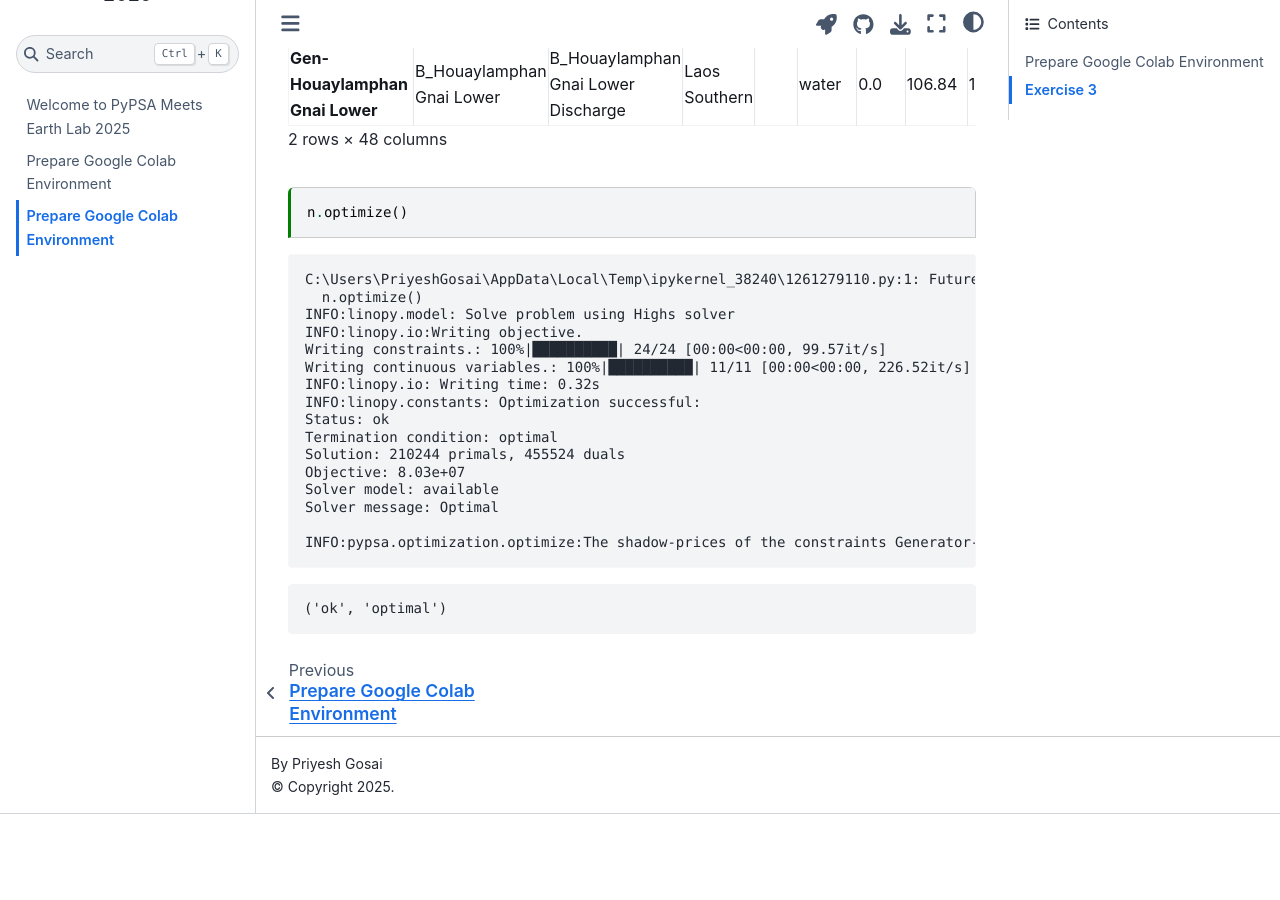
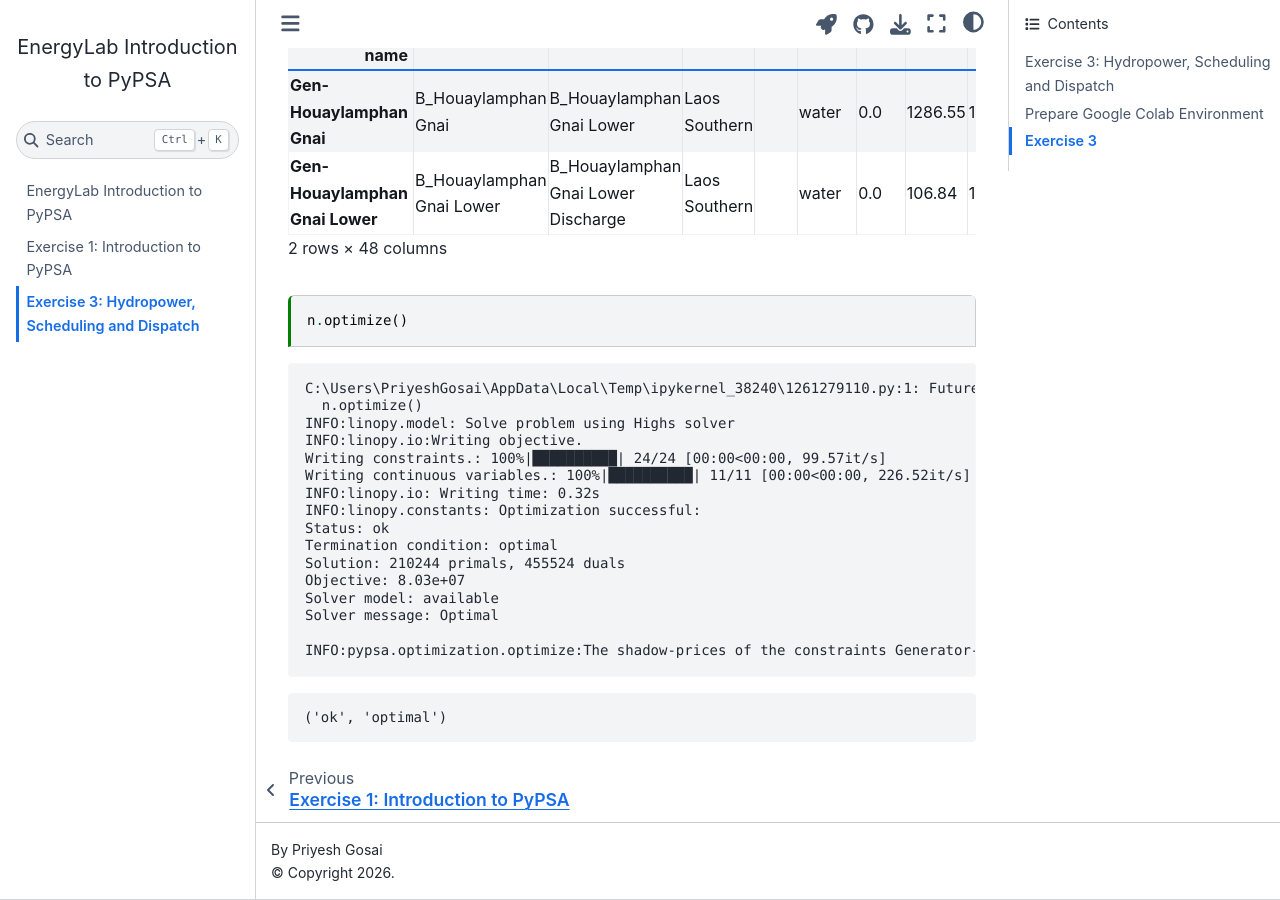
Before and after one commit to PriyeshGosai/energylab-intro-pypsa, a Jupyter Book: the page built from 3_exercise_3.ipynb, in a window 1280 px wide and 900 px high, scrolled down 1852 px. Built offline with Jupyter Book 1.0.4 settings and Sphinx 7.4.7 and the Sphinx Book theme 1.1.4, drawn with Linux system fonts in a browser that asks for light colours; pages that are not in the unit, such as notebooks, are missing from menus; comment, search, counter and statistics services are not loaded; before the commit the page ends 2666 px from its top, so only the background shows below that; some of the changed text lies outside the part shown.

````diff
--- a/_config.yml
+++ b/_config.yml
@@ -5,10 +5,10 @@
 
 #######################################################################################
 # Book settings
-title: PyPSA Meets Earth Lab 2025
+title: EnergyLab Introduction to PyPSA
 author: Priyesh Gosai
-copyright: "2025"
-logo: img/pypsa-meets-earth-lab-logo.png
+copyright: "2026"
+
 
 # Force re-execution of notebooks on each build.
 # See https://jupyterbook.org/content/execute.html
--- a/intro.md
+++ b/intro.md
@@ -1,8 +1,6 @@
-<img src="https://raw.githubusercontent.com/PriyeshGosai/pypsa-meets-earth-lab-2025/main/img/top-banner.png" alt="Top Banner" width="100%">
+# EnergyLab Introduction to PyPSA
 
-# Welcome to PyPSA Meets Earth Lab 2025
-
-Welcome to the **PyPSA Meets Earth Lab 2025** course materials! This course provides hands-on training and practical examples for energy system modelling using PyPSA (Python for Power System Analysis).
+Welcome to the introductory course on PyPSA for EnergyLab! This course provides hands-on training and practical examples for energy system modelling using PyPSA (Python for Power System Analysis).
 
 ## About This Course
 
@@ -21,24 +19,26 @@ The course includes interactive Jupyter notebooks that you can run in Google Col
 Access the accompanying presentation at this link.
 
 
-[![Download PDF from GitHub](https://img.shields.io/badge/Download%20PDF-GitHub-black?logo=github)](https://raw.githubusercontent.com/PriyeshGosai/pypsa-meets-earth-lab-2025/main/PyPSA-Introduction-V1.pdf)
+[![Download PDF from GitHub](https://img.shields.io/badge/Download%20PDF-GitHub-black?logo=github)](https://priyeshgosai.github.io/energylab-intro-pypsa/intro.html)
 
 ## Contact
 
 <div style="display: flex; align-items: center; justify-content: space-between; gap: 30px;">
   <div>
+    <h3 style="margin-top: 0;">Instructor</h3>
     <p style="margin: 5px 0; font-size: 20px;"><strong>Priyesh Gosai</strong></p>
-    <p style="margin: 2px 0; font-size: 14px;">PAS-SA • Director: Energy Solutions</p>
-    <hr style="margin: 12px 0; border: none; border-top: 1px solid #000000ff;">
-    <p style="margin: 6px 0; font-size: 13px;"><a href="mailto:pgosai@pas-sa.co.za">pgosai@pas-sa.co.za</a></p>
-    <p style="margin: 6px 0; font-size: 13px;"><a href="https://www.linkedin.com/in/gosaip/">LinkedIn</a> | <a href="https://github.com/PriyeshGosai">GitHub</a> | <a href="https://www.pas-sa.co.za">Website</a></p>
+    <hr style="margin: 12px 0; border: none; border-top: 1px solid #ccc;">
+    <p style="margin: 6px 0; font-size: 13px;"><a href="mailto:priyesh@innovateimpact.com">priyesh@innovateimpact.com</a></p>
+    <p style="margin: 6px 0; font-size: 13px;"><a href="https://www.linkedin.com/in/gosaip/">LinkedIn</a> | <a href="https://github.com/PriyeshGosai">GitHub</a></p>
   </div>
-  <div>
-    <a href="https://pas-sa.co.za/">
-      <img src="https://raw.githubusercontent.com/PriyeshGosai/pypsa-meets-earth-lab-2025/main/img/pas-sa-logo.png" width="160" alt="PAS-SA">
-    </a>
+  <div style="display: flex; align-items: center; gap: 20px;">
+    <img src="img/ccg_logo.png" height="60" alt="CCG">
+    <img src="img/energy-lab-logo.png" height="60" alt="Energy Lab">
+    <img src="img/I4I%20Logo%202%20narrow%20(PNG).png" height="60" alt="I4I">
   </div>
 </div>
+
+
 
 ## Getting Started
 
@@ -52,20 +52,13 @@ To run the notebooks locally:
 
 1. **Clone this repository:**
    ```bash
-   git clone https://github.com/PriyeshGosai/pypsa-meets-earth-lab-2025.git
-   cd pypsa-meets-earth-lab-2025/lab-2025
+   git clone https://github.com/PriyeshGosai/energylab-intro-pypsa.git
+   cd energylab-intro-pypsa
    ```
 
 2. **Install dependencies:**
-
-   Using pip:
    ```bash
-   pip install pypsa pandas plotly jupyter
-   ```
-
-   Using conda:
-   ```bash
-   conda install -c conda-forge pypsa pandas plotly jupyterlab
+   pip install -r requirements.txt
    ```
 
 3. **Launch Jupyter Lab:**
@@ -77,9 +70,9 @@ To run the notebooks locally:
 
 This course consists of multiple lessons covering different aspects of PyPSA:
 
-- **Part 1:** Getting started with PyPSA
-- **Part 2:** Developing a model using Excel
-- **Part 3:** Compare scenarios
+- **Exercise 1:** Getting started with PyPSA
+- **Exercise 2:** Capacity Expansion Planning
+- **Exercise 3:** Hydro, Scheduling and Dispatch
 
 Each lesson includes:
 - Conceptual explanations
````
Also changed, not shown: other parts of intro.md (+1 -25 lines), README.md (+2 -2 lines), 1_exercise_1.ipynb, 3_exercise_3.ipynb.
